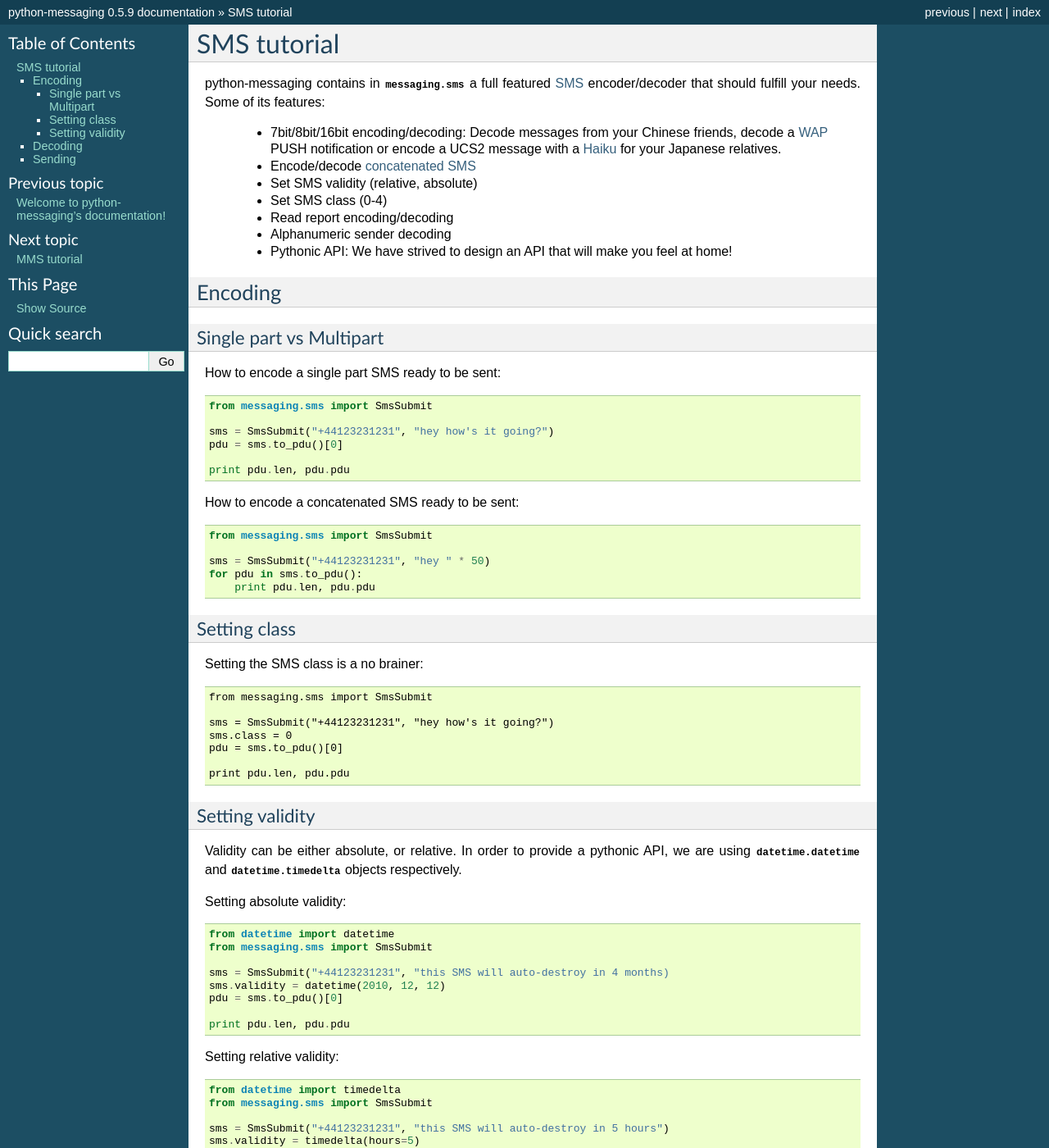
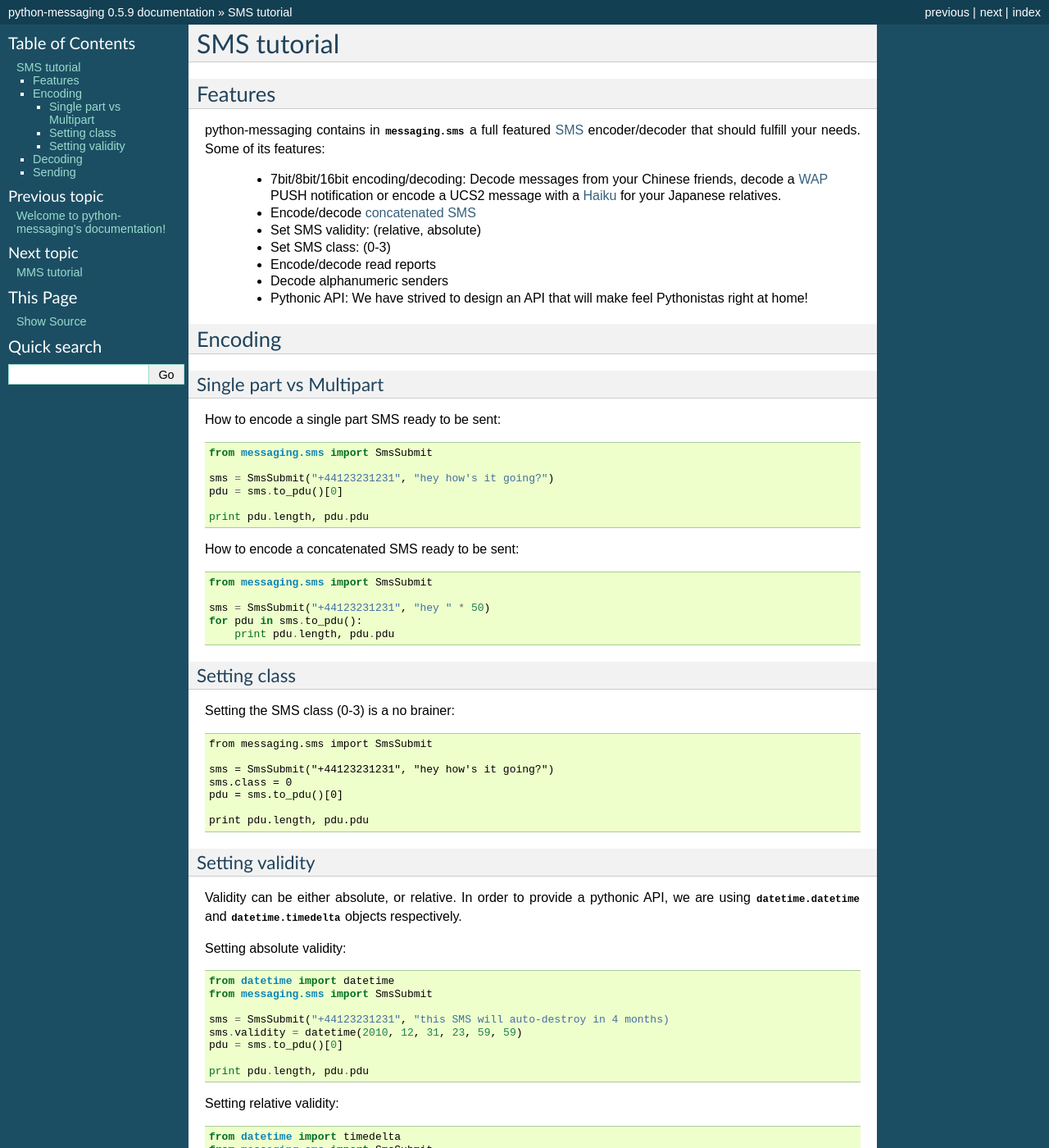
Before and after one commit to pmarti/python-messaging, a Sphinx documentation site: the page built from doc/tutorial/sms.rst, in a window 1280 px wide and 1400 px high. Shown: the whole window at 82% size. Built offline with Sphinx 7.4.7, drawn with Linux system fonts in a browser that asks for light colours; some of the changed text lies outside the part shown.

Commit message:
some doc fixes

```diff
--- a/doc/tutorial/sms.rst
+++ b/doc/tutorial/sms.rst
@@ -1,6 +1,9 @@
 ============
 SMS tutorial
 ============
+
+Features
+++++++++
 
 python-messaging contains in :mod:`messaging.sms` a full featured
 :term:`SMS` encoder/decoder that should fulfill your needs. Some of
@@ -10,12 +13,12 @@ its features:
    friends, decode a :term:`WAP` PUSH notification or encode a UCS2
    message with a `Haiku`_ for your Japanese relatives.
  - Encode/decode `concatenated SMS`_
- - Set SMS validity (relative, absolute)
- - Set SMS class (0-4)
- - Read report encoding/decoding
- - Alphanumeric sender decoding
- - Pythonic API: We have strived to design an API that will make you feel
-   at home!
+ - Set SMS validity: (relative, absolute)
+ - Set SMS class: (0-3)
+ - Encode/decode read reports
+ - Decode alphanumeric senders
+ - Pythonic API: We have strived to design an API that will make feel
+   Pythonistas right at home!
 
 .. _Haiku: http://en.wikipedia.org/wiki/Haiku
 .. _concatenated SMS: http://en.wikipedia.org/wiki/Concatenated_SMS
@@ -33,7 +36,7 @@ How to encode a single part SMS ready to be sent::
     sms = SmsSubmit("+44123231231", "hey how's it going?")
     pdu = sms.to_pdu()[0]
 
-    print pdu.len, pdu.pdu
+    print pdu.length, pdu.pdu
 
 
 How to encode a concatenated SMS ready to be sent::
@@ -42,13 +45,13 @@ How to encode a concatenated SMS ready to be sent::
 
     sms = SmsSubmit("+44123231231", "hey " * 50)
     for pdu in sms.to_pdu():
-        print pdu.len, pdu.pdu
+        print pdu.length, pdu.pdu
 
 
 Setting class
 ~~~~~~~~~~~~~
 
-Setting the SMS class is a no brainer::
+Setting the SMS class (0-3) is a no brainer::
 
     from messaging.sms import SmsSubmit
 
@@ -56,7 +59,7 @@ Setting the SMS class is a no brainer::
     sms.class = 0
     pdu = sms.to_pdu()[0]
 
-    print pdu.len, pdu.pdu
+    print pdu.length, pdu.pdu
 
 
 Setting validity
@@ -72,10 +75,10 @@ Setting absolute validity::
     from messaging.sms import SmsSubmit
 
     sms = SmsSubmit("+44123231231", "this SMS will auto-destroy in 4 months)
-    sms.validity = datetime(2010, 12, 12)
+    sms.validity = datetime(2010, 12, 31, 23, 59, 59)
     pdu = sms.to_pdu()[0]
 
-    print pdu.len, pdu.pdu
+    print pdu.length, pdu.pdu
 
 
 Setting relative validity::
@@ -87,13 +90,13 @@ Setting relative validity::
     sms.validity = timedelta(hours=5)
     pdu = sms.to_pdu()[0]
 
-    print pdu.len, pdu.pdu
+    print pdu.length, pdu.pdu
 
 
 Decoding
 ++++++++
 
-Decoding PDUs is a really simple with :class:`messaging.sms.SmsDeliver`::
+term:`PDU` decoding is really simple with :class:`~messaging.sms.SmsDeliver`::
 
     from messaging.sms import SmsDeliver
 
@@ -129,10 +134,10 @@ This is how you would send a SMS with a SMS modem::
         # write the PDU length and wait 1 second till the
         # prompt appears (a more robust implementation
         # would wait till the prompt appeared)
-        ser.write('AT+CMGS=%d\r' % pdu.len)
+        ser.write('AT+CMGS=%d\r' % pdu.length)
         print ser.readlines()
         # write the PDU and send a Ctrl+z escape
         ser.write('%s\x1a' % pdu.pdu)
         ser.close()
 
-    send_text('+3223223', 'hey how are you?')
+    send_text('655234567', 'hey how are you?')
```
Also changed, not shown: other parts of doc/tutorial/sms.rst (+3 -1 lines), doc/glossary.rst (+9 -0 lines), doc/tutorial/mms.rst (+23 -23 lines).
